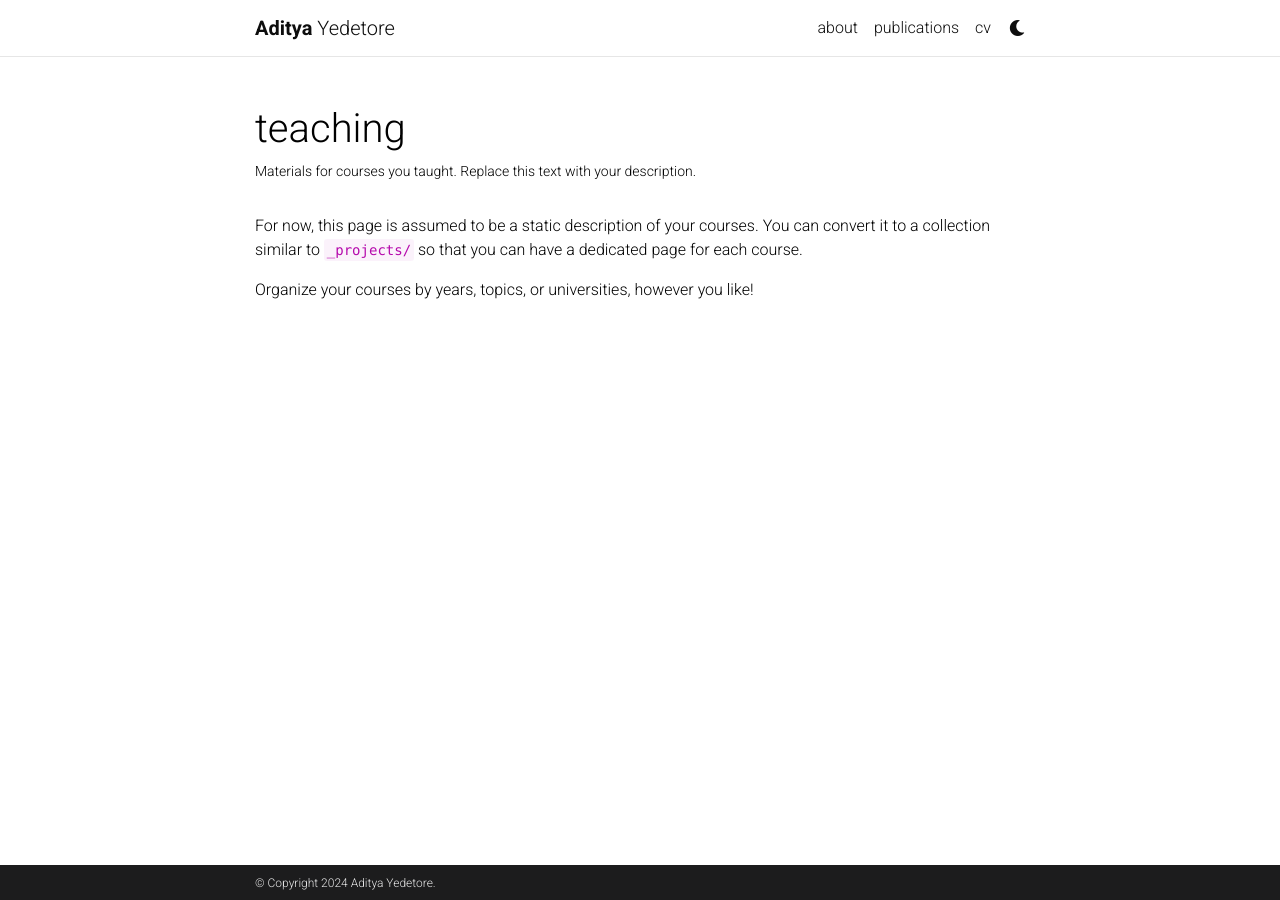
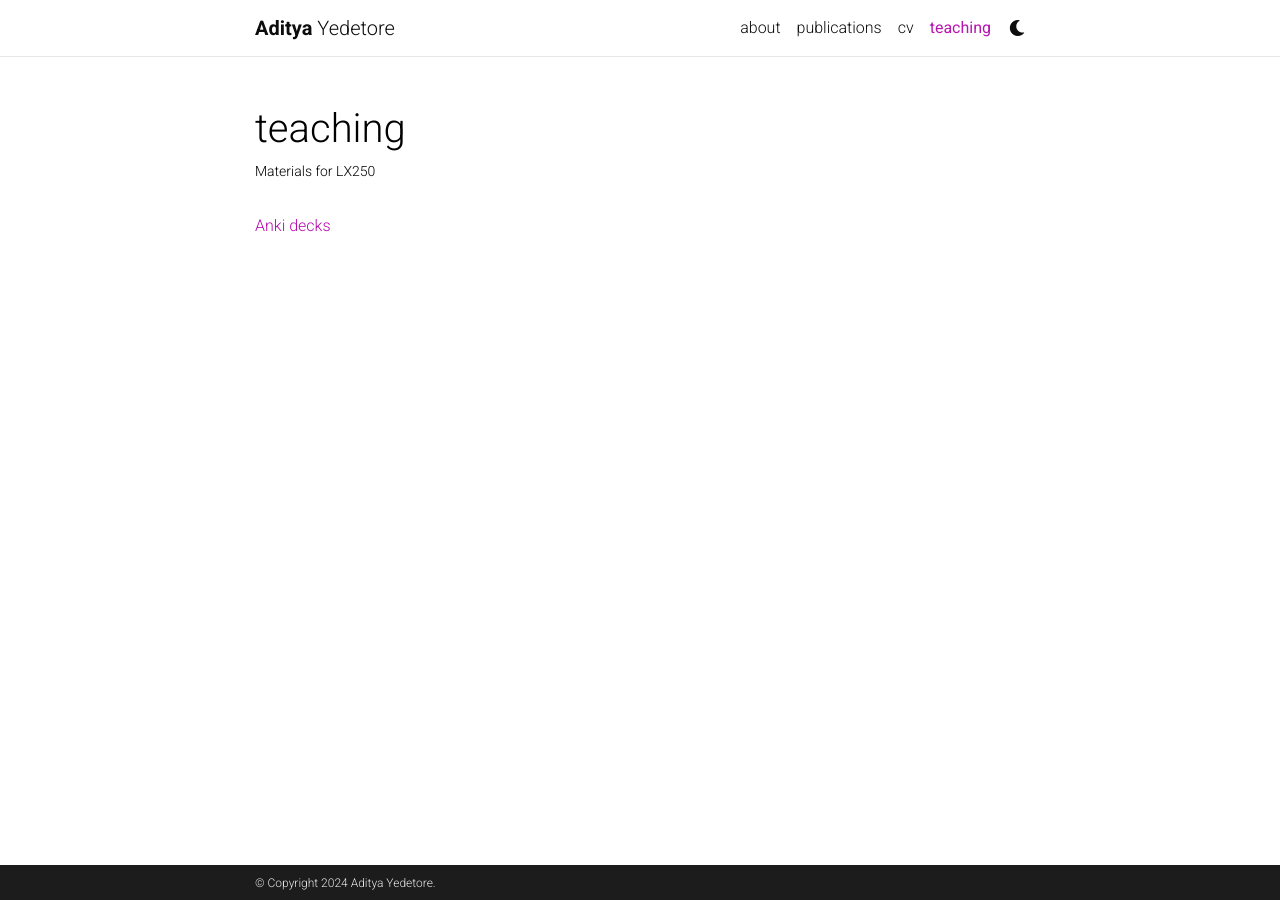
Before and after one commit to adityayedetore/adityayedetore.github.io, a Jekyll site: the page built from _pages/teaching.md, in a window 1280 px wide. Built offline with Jekyll 4.4.1, drawn with Linux system fonts in a browser that asks for light colours; comment, search, counter and statistics services are not loaded; a style sheet for code colours, icons or effects is not loaded.

Commit message:
Update teaching.md

```diff
--- a/_pages/teaching.md
+++ b/_pages/teaching.md
@@ -2,11 +2,9 @@
 layout: page
 permalink: /teaching/
 title: teaching
-description: Materials for courses you taught. Replace this text with your description.
-nav: false
+description: Materials for LX250
+nav: true
 nav_order: 5
 ---
 
-For now, this page is assumed to be a static description of your courses. You can convert it to a collection similar to `_projects/` so that you can have a dedicated page for each course.
-
-Organize your courses by years, topics, or universities, however you like!
+[Anki decks](http://adityayedetore.com/lx250/)
```
